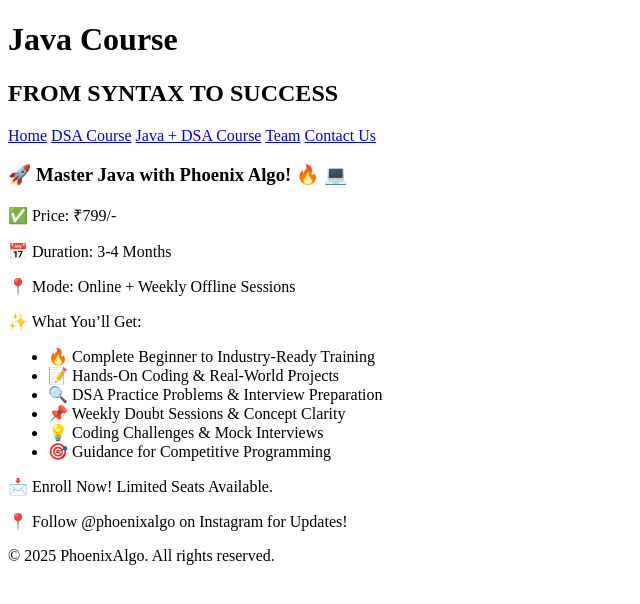
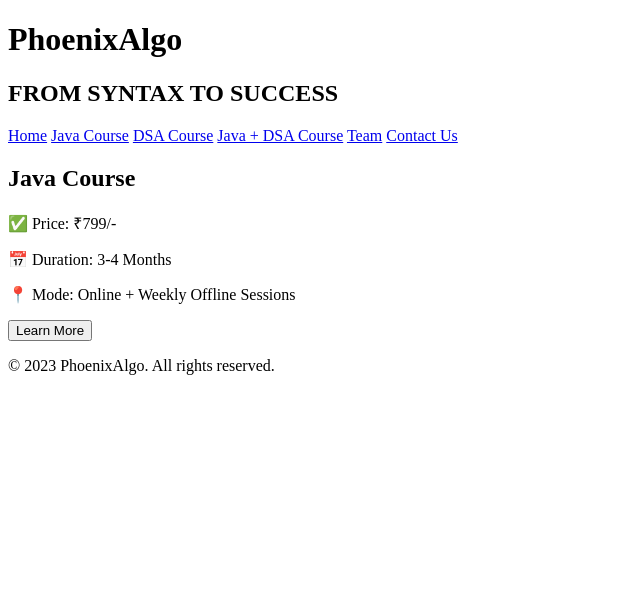
Before and after one commit to phoenixalgoo/Ritesh, a plain HTML site: page java.html in a window 1280 px wide. Shown: the whole page, without its empty margins (0-640 px from the left). Drawn offline with Linux system fonts and the light colour scheme.

Commit message:
Update java.html

```diff
--- a/java.html
+++ b/java.html
@@ -10,40 +10,33 @@
 
 <body>
     <header>
-        <h1>Java Course</h1>
+        <h1>PhoenixAlgo</h1>
         <h2>FROM SYNTAX TO SUCCESS</h2>
     </header>
 
     <nav>
         <a href="index.html">Home</a>
+        <a href="java.html">Java Course</a>
         <a href="dsa.html">DSA Course</a>
         <a href="java_dsa.html">Java + DSA Course</a>
         <a href="#team">Team</a>
         <a href="#contact">Contact Us</a>
     </nav>
 
+    <div class="bg-image"></div>
+
     <section class="course-details">
-        <div class="course-card">
-            <h3>🚀 Master Java with Phoenix Algo! 🔥 💻</h3>
+        <h2>Java Course</h2>
+        <div class="course-info">
             <p>✅ Price: ₹799/-</p>
             <p>📅 Duration: 3-4 Months</p>
             <p>📍 Mode: Online + Weekly Offline Sessions</p>
-            <p>✨ What You’ll Get:</p>
-            <ul>
-                <li>🔥 Complete Beginner to Industry-Ready Training</li>
-                <li>📝 Hands-On Coding & Real-World Projects</li>
-                <li>🔍 DSA Practice Problems & Interview Preparation</li>
-                <li>📌 Weekly Doubt Sessions & Concept Clarity</li>
-                <li>💡 Coding Challenges & Mock Interviews</li>
-                <li>🎯 Guidance for Competitive Programming</li>
-            </ul>
-            <p>📩 Enroll Now! Limited Seats Available.</p>
-            <p>📍 Follow @phoenixalgo on Instagram for Updates!</p>
+            <button class="learn-more" onclick="alert('Full details of the Java Course...')">Learn More</button>
         </div>
     </section>
 
     <footer>
- <p>&copy; 2025 PhoenixAlgo. All rights reserved.</p>
+        <p>&copy; 2023 PhoenixAlgo. All rights reserved.</p>
     </footer>
 </body>
 
```
